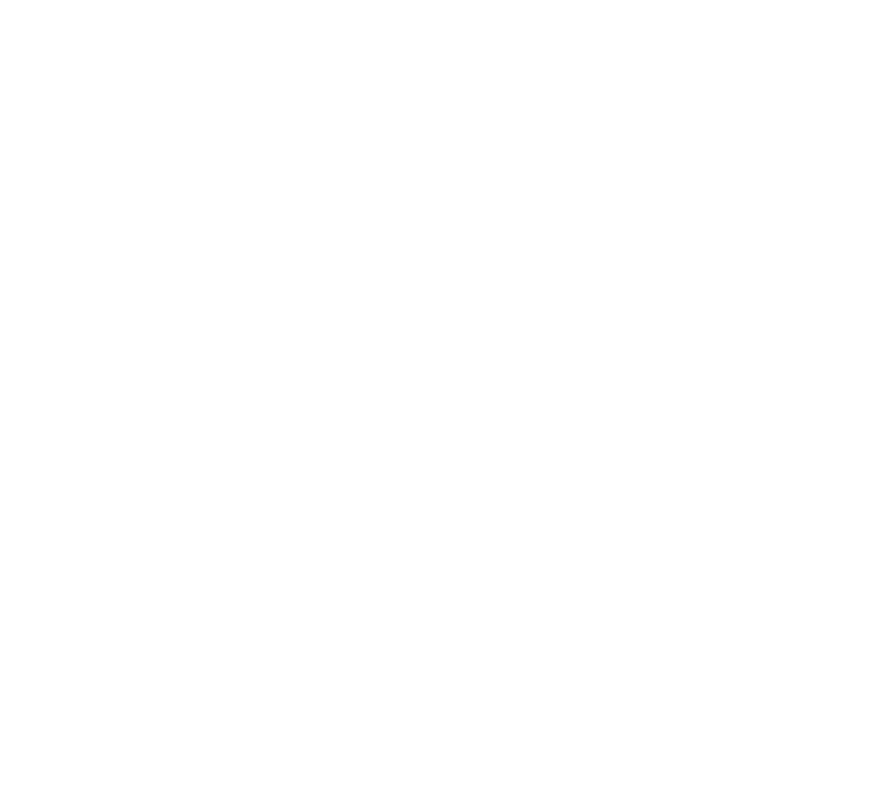
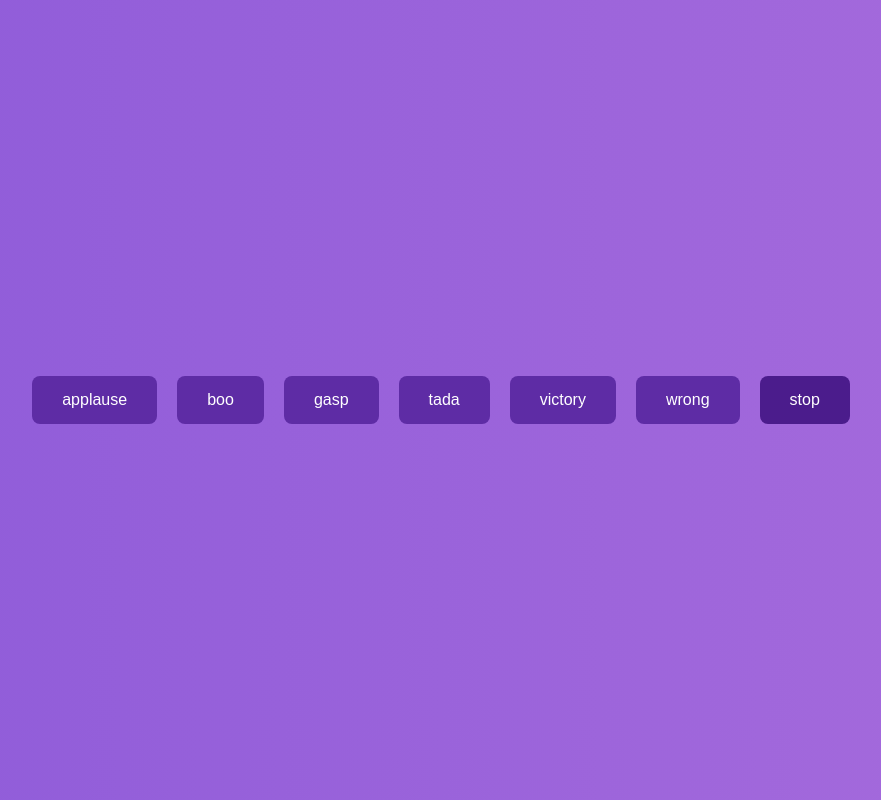
Before and after one commit to acciojob/Soundbar-vanikrishna-dev, a website: page main.html in a window 1280 px wide. Shown: the whole page, without its empty margins (199-1080 px from the left). Drawn offline with Linux system fonts and the light colour scheme.

Commit message:
created a submission

```diff
--- a/main.html
+++ b/main.html
@@ -10,6 +10,15 @@
 	<!-- the entire body must be written by student -->
     <script type="text/javascript" src="./script.js">
 </script>
+	<div id="buttons">
+		<button class="btn">applause</button>
+		<button class="btn">boo</button>
+		<button class="btn">gasp</button>
+		<button class="btn">tada</button>
+		<button class="btn">victory</button>
+		<button class="btn">wrong</button>
+		<button class="btn stop">stop</button>
+	</div>
 
 </body>
 
--- a/script.js
+++ b/script.js
@@ -1 +1,31 @@
 //your JS code here. If required.
+const sounds = ["applause", "boo", "gasp", "tada", "victory", "wrong"];
+
+const buttonsContainer = document.getElementById("buttons");
+
+const audioElements = {};
+
+sounds.forEach(sound => {
+	const audio = new Audio(`sounds/${sound}.mp3`);
+	audioElements[sound] = audio;
+});
+
+document.querySelectorAll(".btn").forEach(button => {
+	button.addEventListener("click", () => {
+		const sound = button.innerText;
+
+		if (button.classList.contains("stop")) {
+			stopAllSounds();
+		} else {
+			stopAllSounds();
+			audioElements[sound].play();
+		}
+	});
+});
+
+function stopAllSounds() {
+	for (let key in audioElements) {
+		audioElements[key].pause();
+		audioElements[key].currentTime = 0;
+	}
+}
--- a/styles.css
+++ b/styles.css
@@ -1 +1,34 @@
 /*  your css code here. If applicable */
+body {
+	background: linear-gradient(to right, #8e5bd9, #a66bdc);
+	display: flex;
+	justify-content: center;
+	align-items: center;
+	height: 100vh;
+	margin: 0;
+	font-family: sans-serif;
+}
+
+#buttons {
+	display: flex;
+	gap: 20px;
+	flex-wrap: wrap;
+}
+
+.btn {
+	background: #5e2ca5;
+	color: white;
+	border: none;
+	padding: 15px 30px;
+	border-radius: 8px;
+	font-size: 16px;
+	cursor: pointer;
+}
+
+.btn:hover {
+	opacity: 0.8;
+}
+
+.stop {
+	background: #4b1c8c;
+}
```
